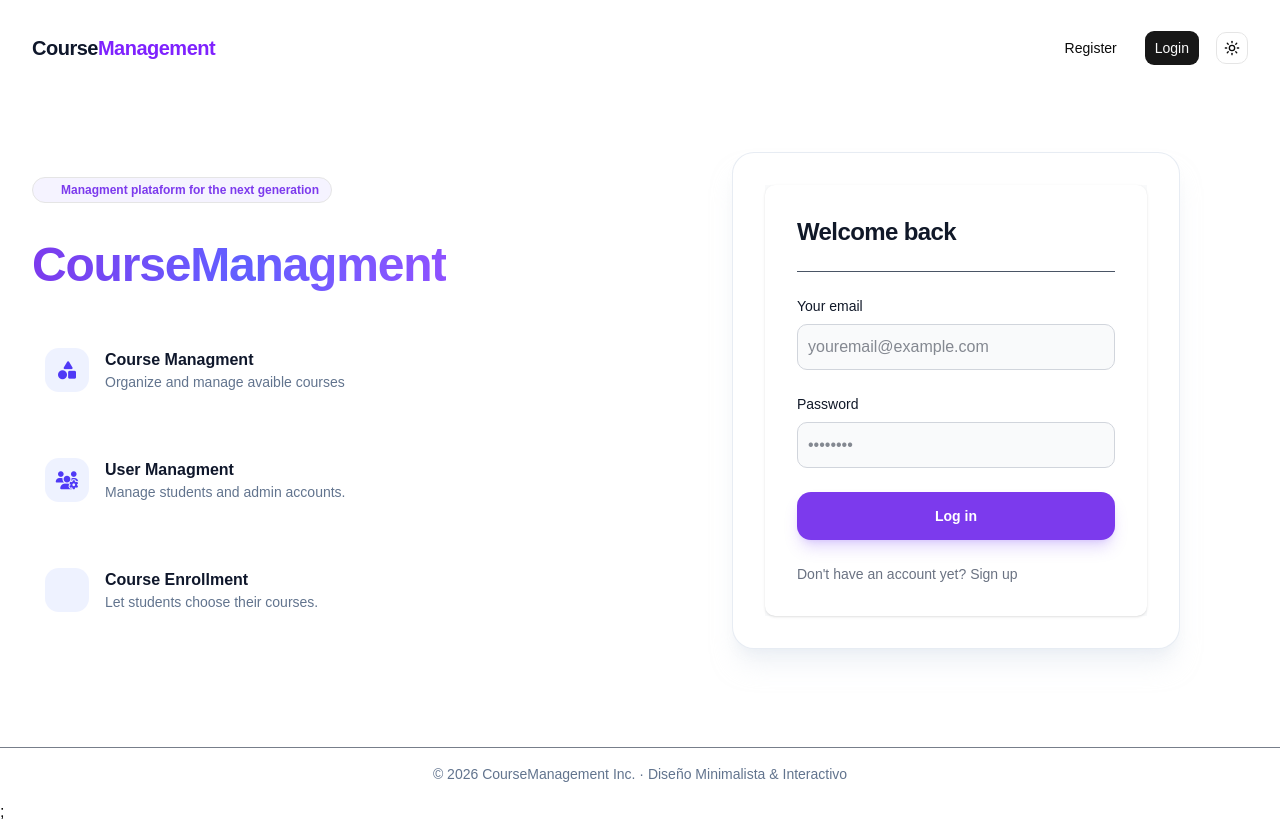
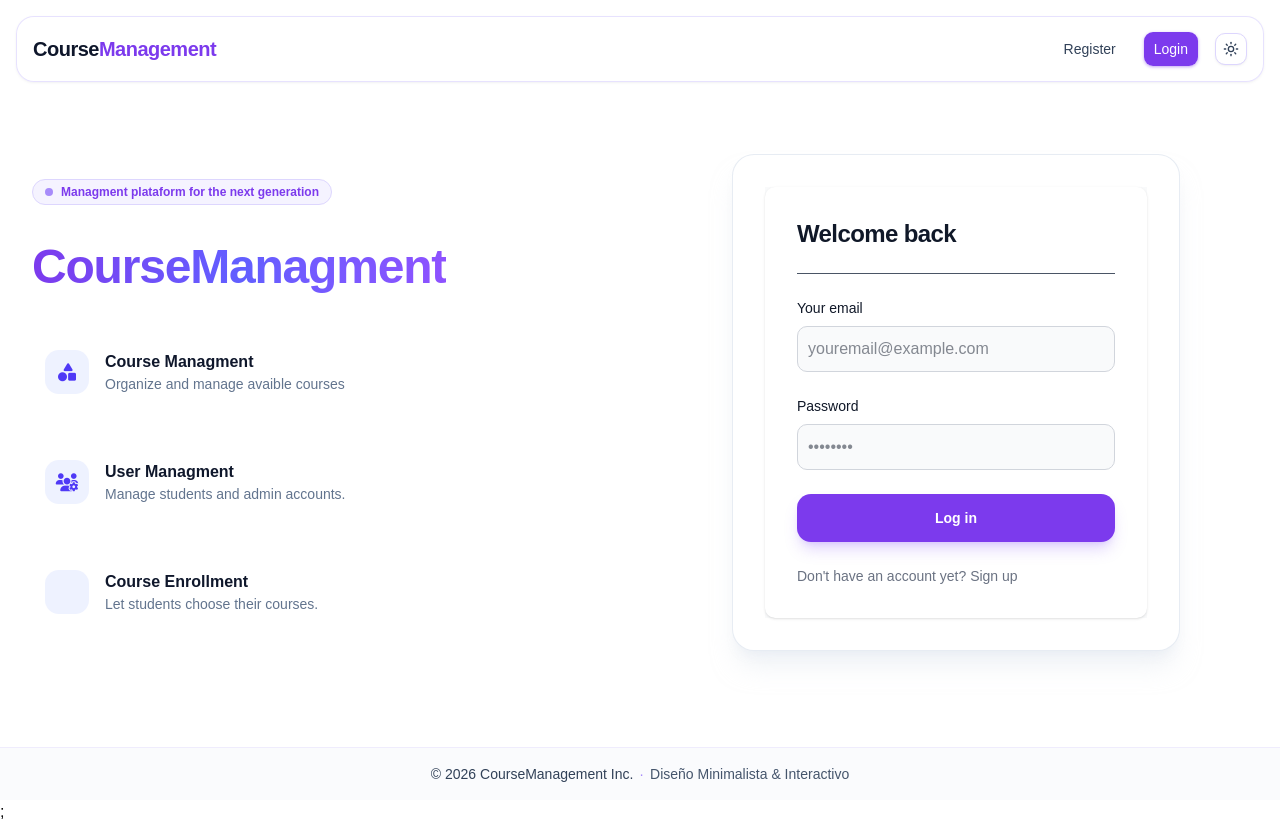
Before and after one commit to EnriqueeGC/course-managment, a React (Vite) app: page / in a window 1280 px wide. Shown: the top 820 px of the page. Built offline with nearby package versions, Linux system fonts and the light colour scheme; no server answers.

Commit message:
feat(ui): polish theme, navbar, buttons, and footer

```diff
--- a/src/components/footer/footer.tsx
+++ b/src/components/footer/footer.tsx
@@ -1,7 +1,11 @@
 export function Footer() {
   return (
-    <footer className="border-t border-slate-800/60 py-4 text-center text-sm text-slate-500">
-      © 2026 CourseManagement Inc. · Diseño Minimalista & Interactivo
+    <footer className="border-t border-brand-100/80 bg-slate-50/70 py-4 text-center text-sm text-slate-600 dark:border-slate-800 dark:bg-gray-900/60 dark:text-slate-400">
+      <span className="font-medium text-slate-700 dark:text-slate-300">
+        © 2026 CourseManagement Inc.
+      </span>
+      <span className="mx-1.5 text-brand-400 dark:text-brand-500">·</span>
+      <span>Diseño Minimalista & Interactivo</span>
     </footer>
   );
 }
--- a/src/components/navigation/navbar.tsx
+++ b/src/components/navigation/navbar.tsx
@@ -15,7 +15,7 @@ export function Navbar({ showMenuButton = false, onMenuClick }: NavbarProps) {
   const { user, isAuthenticated, isLoading } = useAuth();
 
   return (
-    <header className="sticky m-4 rounded-2xl top-0 z-50 w-auto bg-white/95 dark:bg-gray-800 ">
+    <header className="sticky top-0 z-50 m-4 w-auto rounded-2xl border border-brand-200/70 bg-white/95 shadow-sm shadow-slate-900/5 backdrop-blur-md dark:border-slate-700/80 dark:bg-gray-800/95 dark:shadow-black/20">
       <div className="container mx-auto flex h-16 items-center justify-between gap-2 px-4">
         <div className="flex min-w-0 items-center gap-2 font-bold text-xl text-slate-900 dark:text-white ">
           {showMenuButton && (
@@ -29,10 +29,15 @@ export function Navbar({ showMenuButton = false, onMenuClick }: NavbarProps) {
               <Menu />
             </Button>
           )}
-          <Link to="/">
+          <Link
+            to="/"
+            className="group rounded-lg outline-none transition-colors focus-visible:ring-2 focus-visible:ring-brand-500 focus-visible:ring-offset-2 dark:focus-visible:ring-offset-gray-800"
+          >
             <span className="font-bold text-xl tracking-tight text-slate-900 dark:text-white">
-              Course
-              <span className="text-violet-600 dark:text-violet-500">
+              <span className="transition-colors group-hover:text-brand-700 dark:group-hover:text-brand-300">
+                Course
+              </span>
+              <span className="text-brand-600 transition-colors group-hover:text-brand-700 dark:text-brand-400 dark:group-hover:text-brand-300">
                 Management
               </span>
             </span>
@@ -42,7 +47,9 @@ export function Navbar({ showMenuButton = false, onMenuClick }: NavbarProps) {
           <LoadingSpinner />
         ) : isAuthenticated ? (
           <div className="flex items-center gap-2 sm:gap-4">
-            <span className="hidden sm:inline">Welcome, {user?.name}</span>
+            <span className="hidden text-sm font-medium text-slate-600 dark:text-slate-300 sm:inline">
+              Welcome, {user?.name}
+            </span>
             <UserAvatar name={user?.name || 'User'} />
             <ModeToggle />
           </div>
--- a/src/components/ui/button.tsx
+++ b/src/components/ui/button.tsx
@@ -7,16 +7,17 @@ const buttonVariants = cva(
   {
     variants: {
       variant: {
-        default: "bg-primary text-primary-foreground hover:bg-primary/80",
+        default:
+          "bg-brand-600 text-white shadow-sm shadow-brand-600/20 hover:bg-brand-700 hover:shadow-md hover:shadow-brand-600/25 active:bg-brand-800 dark:bg-brand-600 dark:text-white dark:shadow-brand-600/20 dark:hover:bg-brand-700 dark:hover:shadow-brand-600/25 dark:active:bg-brand-800",
         outline:
-          "border-border bg-background hover:bg-muted hover:text-foreground aria-expanded:bg-muted aria-expanded:text-foreground dark:border-input dark:bg-input/30 dark:hover:bg-input/50",
+          "border-brand-200 bg-white text-slate-700 shadow-sm shadow-slate-900/5 hover:border-brand-300 hover:bg-brand-50 hover:text-brand-700 aria-expanded:border-brand-300 aria-expanded:bg-brand-50 aria-expanded:text-brand-700 dark:border-slate-700 dark:bg-slate-900/40 dark:text-slate-200 dark:hover:border-brand-500/40 dark:hover:bg-brand-500/10 dark:hover:text-brand-200 dark:aria-expanded:border-brand-500/40 dark:aria-expanded:bg-brand-500/10 dark:aria-expanded:text-brand-200",
         secondary:
-          "bg-secondary text-secondary-foreground hover:bg-[color-mix(in_oklch,var(--secondary),var(--foreground)_5%)] aria-expanded:bg-secondary aria-expanded:text-secondary-foreground",
+          "bg-brand-50 text-brand-700 hover:bg-brand-100 aria-expanded:bg-brand-100 aria-expanded:text-brand-700 dark:bg-brand-500/10 dark:text-brand-200 dark:hover:bg-brand-500/20 dark:aria-expanded:bg-brand-500/20",
         ghost:
-          "hover:bg-muted hover:text-foreground aria-expanded:bg-muted aria-expanded:text-foreground dark:hover:bg-muted/50",
+          "text-slate-700 hover:bg-brand-50 hover:text-brand-700 aria-expanded:bg-brand-50 aria-expanded:text-brand-700 dark:text-slate-300 dark:hover:bg-brand-500/10 dark:hover:text-brand-200 dark:aria-expanded:bg-brand-500/10 dark:aria-expanded:text-brand-200",
         destructive:
           "bg-destructive/10 text-destructive hover:bg-destructive/20 focus-visible:border-destructive/40 focus-visible:ring-destructive/20 dark:bg-destructive/20 dark:hover:bg-destructive/30 dark:focus-visible:ring-destructive/40",
-        link: "text-primary underline-offset-4 hover:underline",
+        link: "text-brand-600 underline-offset-4 hover:text-brand-700 hover:underline dark:text-brand-400 dark:hover:text-brand-300",
       },
       size: {
         default:
--- a/src/index.css
+++ b/src/index.css
@@ -45,9 +45,14 @@
   --color-background: var(--background);
   --color-brand-50: #f5f3ff;
   --color-brand-100: #ede9fe;
+  --color-brand-200: #ddd6fe;
+  --color-brand-300: #c4b5fd;
+  --color-brand-400: #a78bfa;
   --color-brand-500: #8b5cf6;
   --color-brand-600: #7c3aed;
   --color-brand-700: #6d28d9;
+  --color-brand-800: #5b21b6;
+  --color-brand-900: #4c1d95;
   --radius-sm: calc(var(--radius) * 0.6);
   --radius-md: calc(var(--radius) * 0.8);
   --radius-lg: var(--radius);
@@ -64,7 +69,7 @@
   --card-foreground: oklch(0.145 0 0);
   --popover: oklch(1 0 0);
   --popover-foreground: oklch(0.145 0 0);
-  --primary: oklch(0.205 0 0);
+  --primary: oklch(54.1% 0.281 293.009);
   --primary-foreground: oklch(0.985 0 0);
   --secondary: oklch(0.97 0 0);
   --secondary-foreground: oklch(0.205 0 0);
@@ -75,7 +80,7 @@
   --destructive: oklch(0.577 0.245 27.325);
   --border: oklch(0.922 0 0);
   --input: oklch(0.922 0 0);
-  --ring: oklch(0.708 0 0);
+  --ring: oklch(60.6% 0.25 292.717);
   --chart-1: oklch(0.87 0 0);
   --chart-2: oklch(0.556 0 0);
   --chart-3: oklch(0.439 0 0);
@@ -99,8 +104,8 @@
   --card-foreground: oklch(0.985 0 0);
   --popover: oklch(0.205 0 0);
   --popover-foreground: oklch(0.985 0 0);
-  --primary: oklch(0.922 0 0);
-  --primary-foreground: oklch(0.205 0 0);
+  --primary: oklch(54.1% 0.281 293.009);
+  --primary-foreground: oklch(0.985 0 0);
   --secondary: oklch(0.269 0 0);
   --secondary-foreground: oklch(0.985 0 0);
   --muted: oklch(0.269 0 0);
@@ -110,7 +115,7 @@
   --destructive: oklch(0.704 0.191 22.216);
   --border: oklch(1 0 0 / 10%);
   --input: oklch(1 0 0 / 15%);
-  --ring: oklch(0.556 0 0);
+  --ring: oklch(70.2% 0.183 293.541);
   --chart-1: oklch(0.87 0 0);
   --chart-2: oklch(0.556 0 0);
   --chart-3: oklch(0.439 0 0);
--- a/tailwind.config.js
+++ b/tailwind.config.js
@@ -11,9 +11,14 @@ export default {
         brand: {
           50: '#f5f3ff',
           100: '#ede9fe',
+          200: '#ddd6fe',
+          300: '#c4b5fd',
+          400: '#a78bfa',
           500: '#8b5cf6',
           600: '#7c3aed',
           700: '#6d28d9',
+          800: '#5b21b6',
+          900: '#4c1d95',
         }
       },
       fontFamily: {
```
